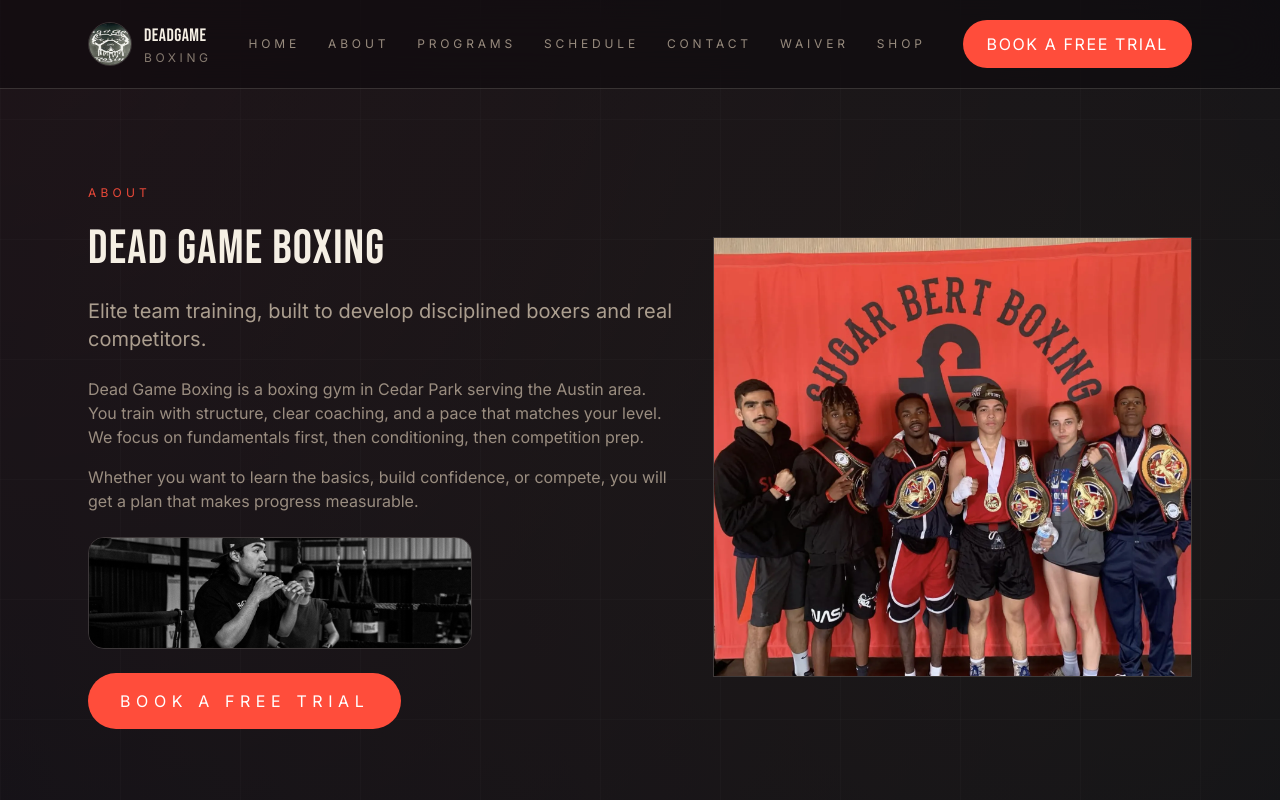
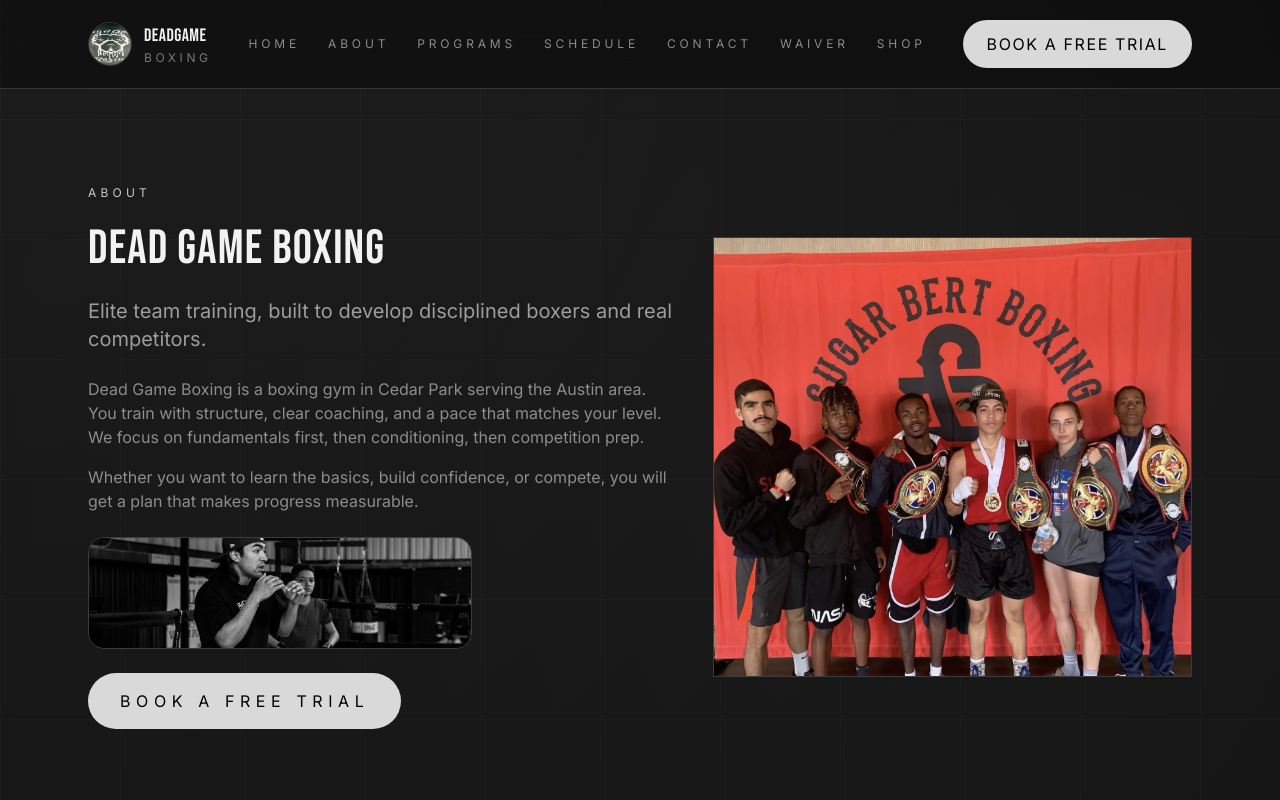
Before and after one commit to mehi2005/deadgameboxing, a Next.js app: page /about in a window 1280 px wide. Shown: the top 800 px of the page. Built offline with nearby package versions, Linux system fonts and the light colour scheme.

Commit message:
changtes

```diff
--- a/src/app/blog/[slug]/page.tsx
+++ b/src/app/blog/[slug]/page.tsx
@@ -33,7 +33,7 @@
           </div>
           <Link
             href="/blog"
-            className="mt-8 inline-flex text-xs uppercase tracking-[0.35em] text-ember transition hover:text-gold"
+            className="mt-8 inline-flex text-xs uppercase tracking-[0.35em] text-ember transition hover:text-ink-soft"
           >
             Back to journal →
           </Link>
--- a/src/app/globals.css
+++ b/src/app/globals.css
@@ -2,16 +2,16 @@
 
 :root {
   color-scheme: dark;
-  --ink: #f5efe4;
-  --ink-soft: #e5d9c8;
-  --ash: #b9a88f;
-  --sand: #d0c1ad;
-  --fog: #090b10;
-  --fog-soft: #10141d;
-  --fog-lift: #171c27;
-  --ember: #ff4d3b;
-  --ember-dark: #bc231a;
-  --gold: #f2bd45;
+  --ink: #f2f2f2;
+  --ink-soft: #dadada;
+  --ash: #a6a6a6;
+  --sand: #bdbdbd;
+  --fog: #0b0b0b;
+  --fog-soft: #141414;
+  --fog-lift: #1f1f1f;
+  --ember: #d9d9d9;
+  --ember-dark: #bfbfbf;
+  --gold: #c9c9c9;
 }
 
 @theme inline {
@@ -35,11 +35,18 @@
 
 body {
   background:
-    radial-gradient(circle at top left, rgba(255, 77, 59, 0.16), transparent 45%),
-    radial-gradient(circle at 85% 12%, rgba(242, 189, 69, 0.1), transparent 35%),
-    linear-gradient(180deg, #07090f 0%, #05070c 48%, #04060b 100%);
+    radial-gradient(circle at top left, rgba(255, 255, 255, 0.1), transparent 45%),
+    radial-gradient(circle at 85% 12%, rgba(180, 180, 180, 0.08), transparent 35%),
+    linear-gradient(180deg, #0b0b0b 0%, #080808 48%, #060606 100%);
   color: var(--ink);
   font-family: var(--font-inter), system-ui, sans-serif;
+}
+
+/* Hard fallback so localhost and production stay dark even if utility generation fails. */
+html,
+body {
+  background-color: #080808 !important;
+  color: #f2f2f2 !important;
 }
 
 a {
--- a/src/app/layout.tsx
+++ b/src/app/layout.tsx
@@ -35,9 +35,13 @@
     <html lang="en" className="dark">
       <body
         className={`${bebasNeue.variable} ${inter.variable} antialiased bg-fog text-ink`}
+        style={{
+          backgroundColor: "#05070c",
+          color: "#f5efe4",
+        }}
       >
         <TrialModalProvider>
-          <div className="min-h-screen bg-grid">
+          <div className="min-h-screen bg-grid" style={{ backgroundColor: "transparent" }}>
             <SiteNav />
             <main className="bg-transparent">{children}</main>
             <SiteFooter />
--- a/src/components/cta-section.tsx
+++ b/src/components/cta-section.tsx
@@ -5,7 +5,7 @@
   return (
     <section className="py-20">
       <div className="mx-auto w-full max-w-6xl px-6">
-        <div className="relative overflow-hidden rounded-3xl border border-ember/45 bg-[radial-gradient(circle_at_top,_rgba(255,77,59,0.35),_rgba(8,10,15,0.96))] p-10 text-center shadow-2xl sm:p-12">
+        <div className="relative overflow-hidden rounded-3xl border border-ember/45 bg-[radial-gradient(circle_at_top,_rgba(255,255,255,0.2),_rgba(8,8,8,0.96))] p-10 text-center shadow-2xl sm:p-12">
           <div className="absolute inset-0">
             <Image
               src="/images/teamphoto13.webp"
--- a/src/components/hero.tsx
+++ b/src/components/hero.tsx
@@ -15,7 +15,7 @@
           priority
         />
         <div className="absolute inset-0 bg-gradient-to-r from-black/88 via-black/65 to-black/40" />
-        <div className="absolute inset-0 bg-[radial-gradient(circle_at_top,_rgba(255,77,59,0.24),_transparent_58%)]" />
+        <div className="absolute inset-0 bg-[radial-gradient(circle_at_top,_rgba(255,255,255,0.16),_transparent_58%)]" />
       </div>
 
       <div className="relative z-10 mx-auto w-full max-w-6xl px-6">
--- a/src/components/site-nav.tsx
+++ b/src/components/site-nav.tsx
@@ -134,7 +134,7 @@
                 open();
                 setIsOpen(false);
               }}
-              className="w-full rounded-full bg-ember px-6 py-4 text-xs font-semibold uppercase tracking-[0.35em] text-white"
+              className="w-full rounded-full bg-[#d9d9d9] px-6 py-4 text-xs font-semibold uppercase tracking-[0.35em] text-black transition hover:bg-[#bfbfbf]"
             >
               Book a Free Trial
             </button>
--- a/src/components/trial-modal-context.tsx
+++ b/src/components/trial-modal-context.tsx
@@ -159,47 +159,28 @@
 
 
 export function BookTrialButton({
-
   className,
-
   label = "Book a Free Trial",
-
 }: {
-
   className?: string;
-
   label?: string;
-
 }) {
-
   const { open, isRedirecting } = useTrialModal();
+  const trialTone = "!bg-[#d9d9d9] hover:!bg-[#bfbfbf] !text-black";
 
   return (
-
     <button
-
       type="button"
-
       onClick={open}
-
       disabled={isRedirecting}
-
       aria-busy={isRedirecting}
-
       className={
-
         className
-
-          ? `${className} disabled:cursor-not-allowed disabled:opacity-70`
-
-          : "inline-flex items-center justify-center rounded-full bg-ember px-6 py-3 text-sm font-semibold uppercase tracking-widest text-white transition hover:bg-ember-dark disabled:cursor-not-allowed disabled:opacity-70"
-
+          ? `${className} ${trialTone} disabled:cursor-not-allowed disabled:opacity-70`
+          : `inline-flex items-center justify-center rounded-full px-6 py-3 text-sm font-semibold uppercase tracking-widest transition ${trialTone} disabled:cursor-not-allowed disabled:opacity-70`
       }
-
     >
-
       {label}
-
     </button>
 
   );
```
Also changed, not shown: 1 other file (tests, documents, lock files or other folders).
